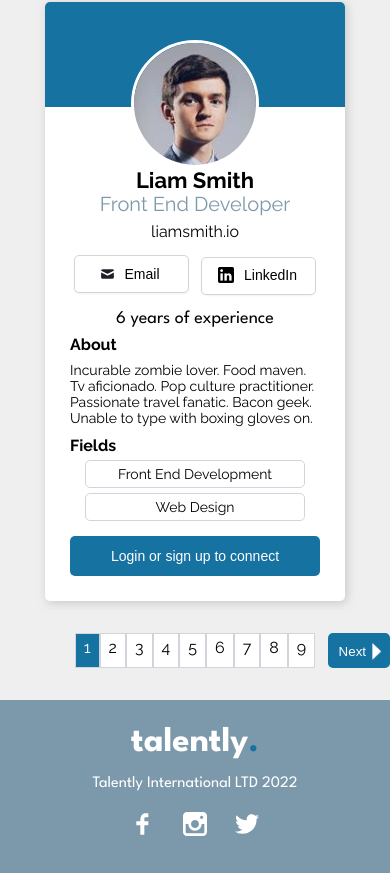
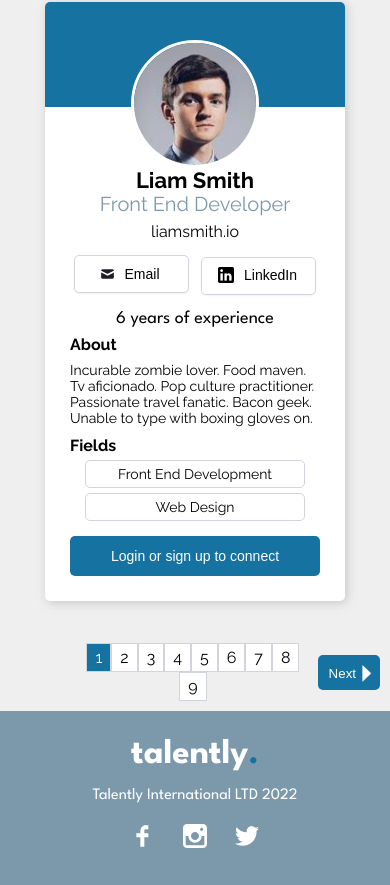
Before and after one commit to GianMiguel/Project2-Talently, a React (Create React App) app: page /talents in a window 390 px wide. Shown: the part 4687-5572 px from the top of the page. Built offline with nearby package versions, Linux system fonts and the light colour scheme.

Commit message:
talently ready for deployment @v1.0.0

```diff
--- a/src/styles/css/style.css
+++ b/src/styles/css/style.css
@@ -1381,6 +1381,11 @@ body {
   padding-bottom: 2rem;
 }
 
+@media screen and (max-width: 400px) {
+  .pagination--container {
+    padding: 10px;
+  }
+}
 .pagination--previous--wrapper {
   grid-column: 1/2;
   text-align: start;
--- a/src/styles/scss/partials/_pagination.scss
+++ b/src/styles/scss/partials/_pagination.scss
@@ -6,6 +6,12 @@
   grid-template-columns: 0.25fr 1fr 0.25fr;
   gap: 10px;
   padding-bottom: 2rem;
+}
+
+@media screen and (max-width: 400px) {
+  .pagination--container {
+    padding: 10px;
+  }
 }
 
 .pagination--previous--wrapper {
```
Also changed, not shown: 1 other file (tests, documents, lock files or other folders).
